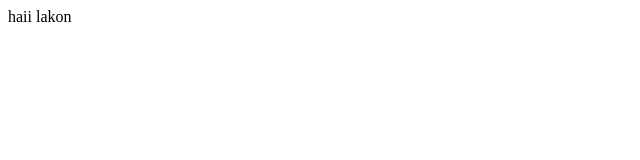
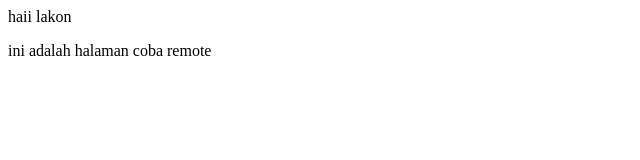
Before and after one commit to rayyanganteng/aksa-git-test, a plain HTML site: page index.html in a window 1280 px wide. Shown: the whole page, without its empty margins (0-640 px from the left). Drawn offline with Linux system fonts and the light colour scheme.

Commit message:
menambahkan paragraph

```diff
--- a/index.html
+++ b/index.html
@@ -7,5 +7,6 @@
 </head>
 <body>
     <h>haii lakon</h>
+    <p>ini adalah halaman coba remote</p>
 </body>
 </html>
```
